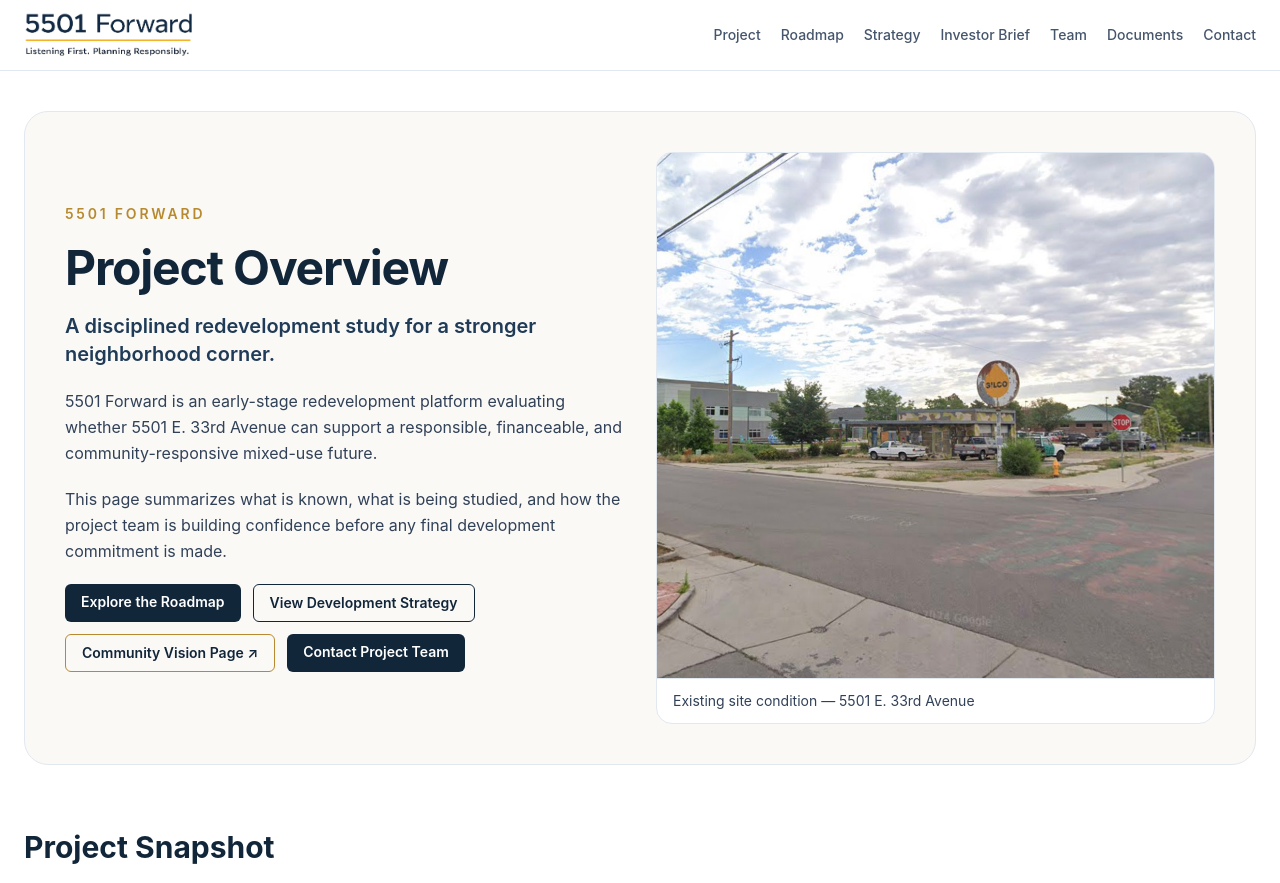
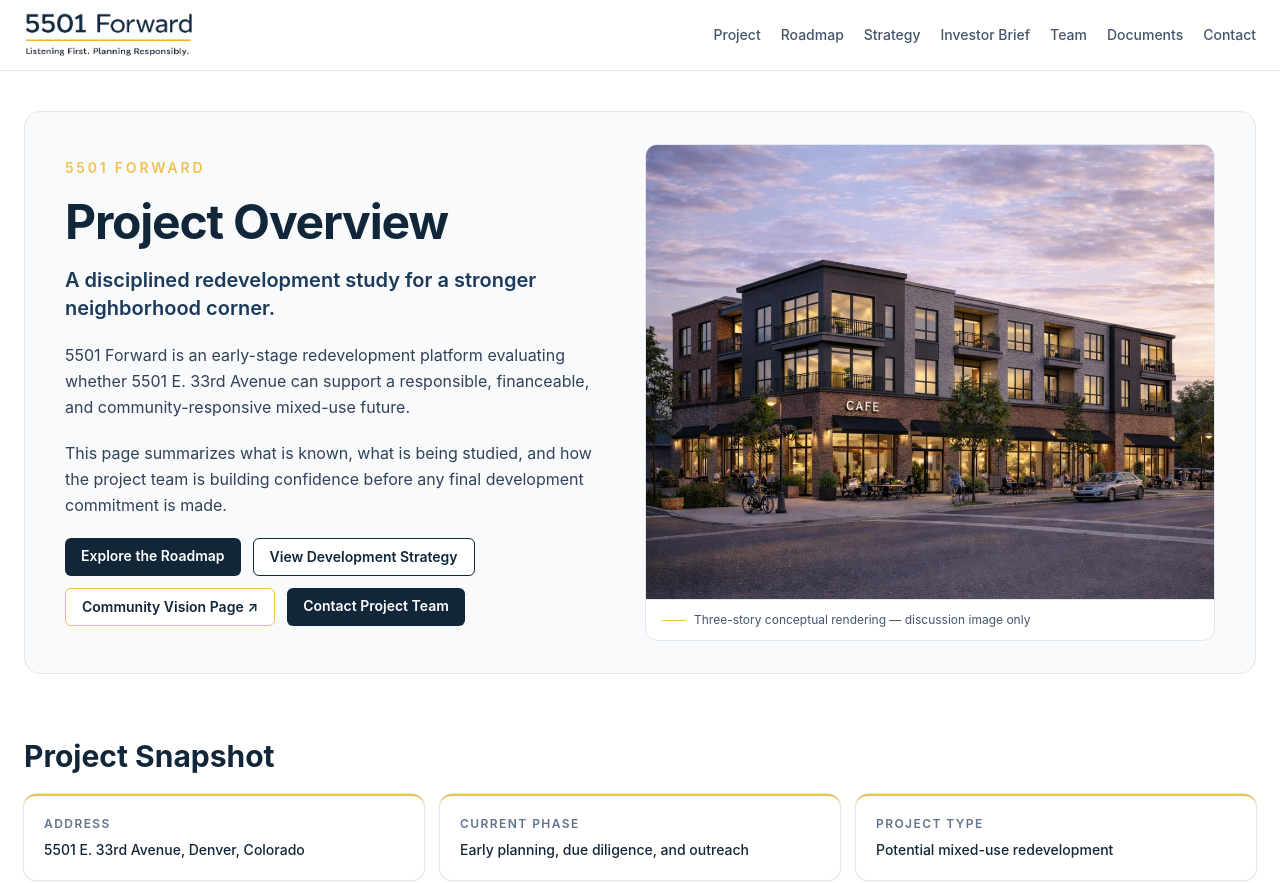
Before and after one commit to martinez-frank/5501-forward-site, a Next.js app: page /project in a window 1280 px wide. Shown: the top 883 px of the page. Built offline with nearby package versions, Linux system fonts and the light colour scheme.

Commit message:
Refine project page hero layout and brand color discipline

```diff
--- a/app/project/page.tsx
+++ b/app/project/page.tsx
@@ -15,24 +15,28 @@ const snapshotCards = [
 export default function ProjectPage() {
   return (
     <div className="space-y-16 pb-8">
-      <section className="rounded-3xl border border-slate-200 bg-[#faf9f6] p-6 sm:p-10">
-        <div className="grid gap-8 lg:grid-cols-2 lg:items-center">
+      <section className="rounded-2xl border border-slate-200 bg-slate-50 px-6 py-7 sm:px-8 sm:py-8 lg:px-10">
+        <div className="grid gap-8 lg:grid-cols-[minmax(0,1fr)_minmax(0,1.04fr)] lg:items-center">
           <div className="space-y-5">
-            <p className="text-sm font-semibold uppercase tracking-[0.2em] text-[#b78a2f]">5501 Forward</p>
+            <p className="text-sm font-semibold uppercase tracking-[0.2em] text-[#f2c14e]">5501 Forward</p>
             <h1 className="text-4xl font-bold tracking-tight text-[#12263a] sm:text-5xl">Project Overview</h1>
-            <h2 className="text-xl font-semibold text-[#1f3b57]">A disciplined redevelopment study for a stronger neighborhood corner.</h2>
+            <h2 className="text-xl font-semibold text-[#1b3958]">A disciplined redevelopment study for a stronger neighborhood corner.</h2>
             <p className="text-base leading-relaxed text-slate-700">5501 Forward is an early-stage redevelopment platform evaluating whether 5501 E. 33rd Avenue can support a responsible, financeable, and community-responsive mixed-use future.</p>
             <p className="text-base leading-relaxed text-slate-700">This page summarizes what is known, what is being studied, and how the project team is building confidence before any final development commitment is made.</p>
             <div className="flex flex-wrap gap-3">
               <Link href="/execution-roadmap" className="rounded-md bg-[#12263a] px-4 py-2 text-sm font-semibold text-white">Explore the Roadmap</Link>
-              <Link href="/development-strategy" className="rounded-md border border-[#12263a] px-4 py-2 text-sm font-semibold text-[#12263a]">View Development Strategy</Link>
-              <Link href="/community" target="_blank" rel="noopener noreferrer" className="rounded-md border border-[#b78a2f] px-4 py-2 text-sm font-semibold text-[#12263a]">Community Vision Page ↗</Link>
+              <Link href="/development-strategy" className="rounded-md border border-[#12263a] bg-white px-4 py-2 text-sm font-semibold text-[#12263a]">View Development Strategy</Link>
+              <Link href="/community" target="_blank" rel="noopener noreferrer" className="rounded-md border border-[#f2c14e] bg-white px-4 py-2 text-sm font-semibold text-[#12263a]">Community Vision Page ↗</Link>
               <Link href="/contact" className="rounded-md bg-[#12263a] px-4 py-2 text-sm font-semibold text-white">Contact Project Team</Link>
             </div>
           </div>
-          <figure className="overflow-hidden rounded-2xl border border-slate-200 bg-white">
-            <Image src="/images/5501-existing-site.jpg" alt="Existing site condition at 5501 E. 33rd Avenue" width={1400} height={900} className="h-full w-full object-cover" priority />
-            <figcaption className="border-t border-slate-200 px-4 py-3 text-sm text-slate-700">Existing site condition — 5501 E. 33rd Avenue</figcaption>
+          <figure className="overflow-hidden rounded-xl border border-slate-200 bg-white">
+            <div className="relative aspect-[5/4] w-full">
+              <Image src="/images/5501-3story-rendering.jpg" alt="Three-story mixed-use conceptual rendering at 5501 E. 33rd Avenue" fill className="object-cover object-center" priority sizes="(min-width: 1024px) 50vw, 100vw" />
+            </div>
+            <figcaption className="border-t border-slate-200 px-4 py-3 text-xs text-slate-600">
+              <span className="mr-2 inline-block h-px w-6 align-middle bg-[#f2c14e]" />Three-story conceptual rendering — discussion image only
+            </figcaption>
           </figure>
         </div>
       </section>
@@ -41,7 +45,7 @@ export default function ProjectPage() {
         <h3 className="text-3xl font-bold text-[#12263a]">Project Snapshot</h3>
         <div className="grid gap-4 sm:grid-cols-2 lg:grid-cols-3">
           {snapshotCards.map(([label, value]) => (
-            <article key={label} className="rounded-xl border-t-2 border-[#b78a2f] bg-white p-5 shadow-sm ring-1 ring-slate-200">
+            <article key={label} className="rounded-xl border-t-2 border-[#f2c14e] bg-white p-5 shadow-sm ring-1 ring-slate-200">
               <p className="text-xs font-semibold uppercase tracking-[0.12em] text-slate-500">{label}</p>
               <p className="mt-2 text-sm font-medium text-[#12263a]">{value}</p>
             </article>
@@ -61,7 +65,7 @@ export default function ProjectPage() {
             'Potential alignment between private investment and public-sector goals',
             'Long-term neighborhood reinvestment',
           ].map((item) => (
-            <li key={item} className="rounded-lg border border-[#b78a2f]/60 bg-[#17324d] p-4 text-sm">{item}</li>
+            <li key={item} className="rounded-lg border border-[#f2c14e]/60 bg-[#17324d] p-4 text-sm">{item}</li>
           ))}
         </ul>
       </section>
@@ -91,7 +95,7 @@ export default function ProjectPage() {
         <div>
           <h3 className="text-2xl font-bold text-[#12263a]">What We Are Studying</h3>
           <ul className="mt-4 space-y-3 text-sm text-slate-700">
-            {['Building scale and neighborhood fit','Ground-floor retail and service uses','Housing feasibility','Parking, access, and circulation','Environmental due diligence','Entitlement path','Public/private financing tools','Capital readiness','Construction feasibility through GC input'].map((item) => <li key={item}>• {item}</li>)}
+            {['Building scale and neighborhood fit', 'Ground-floor retail and service uses', 'Housing feasibility', 'Parking, access, and circulation', 'Environmental due diligence', 'Entitlement path', 'Public/private financing tools', 'Capital readiness', 'Construction feasibility through GC input'].map((item) => <li key={item}>• {item}</li>)}
           </ul>
         </div>
       </section>
@@ -111,7 +115,7 @@ export default function ProjectPage() {
             </figure>
           ))}
         </div>
-        <p className="rounded-xl border-l-4 border-[#b78a2f] bg-[#faf9f6] p-4 text-sm text-slate-700">Conceptual image for discussion purposes only. Final design, height, density, unit count, retail layout, parking configuration, financing, approvals, and construction scope remain subject to due diligence, community input, entitlement review, public process, and project underwriting.</p>
+        <p className="rounded-xl border-l-4 border-[#f2c14e] bg-slate-50 p-4 text-sm text-slate-700">Conceptual image for discussion purposes only. Final design, height, density, unit count, retail layout, parking configuration, financing, approvals, and construction scope remain subject to due diligence, community input, entitlement review, public process, and project underwriting.</p>
       </section>
 
       <section className="rounded-3xl bg-[#12263a] p-6 text-white sm:p-10">
@@ -125,7 +129,7 @@ export default function ProjectPage() {
             ['Entitlement Strategy', 'Evaluate approvals, zoning pathways, public process, and city review requirements.'],
             ['Capital Readiness', 'Organize the diligence package, project narrative, cost assumptions, and funding path before advancing.'],
           ].map(([title, copy]) => (
-            <article key={title} className="rounded-xl border border-[#b78a2f]/60 bg-[#17324d] p-4">
+            <article key={title} className="rounded-xl border border-[#f2c14e]/60 bg-[#17324d] p-4">
               <h4 className="font-semibold">{title}</h4>
               <p className="mt-2 text-sm text-slate-200">{copy}</p>
             </article>
@@ -146,7 +150,7 @@ export default function ProjectPage() {
             ['6', 'Final Scope and Execution Decision', 'Only after the prior gates are validated can a final go/no-go recommendation be considered.'],
           ].map(([n, title, copy]) => (
             <article key={n} className="rounded-xl bg-white p-5 ring-1 ring-slate-200">
-              <p className="text-xl font-bold text-[#b78a2f]">Gate {n}</p>
+              <p className="text-xl font-bold text-[#f2c14e]">Gate {n}</p>
               <h4 className="mt-1 text-lg font-semibold text-[#12263a]">{title}</h4>
               <p className="mt-2 text-sm text-slate-700">{copy}</p>
             </article>
@@ -158,8 +162,8 @@ export default function ProjectPage() {
         <h3 className="text-3xl font-bold text-[#12263a]">Potential Public Benefits Being Evaluated</h3>
         <p className="text-slate-700">The project team is evaluating whether a future redevelopment could support public-facing benefits while remaining financially and technically feasible.</p>
         <div className="grid gap-4 sm:grid-cols-2 lg:grid-cols-3">
-          {['More active street edge','Neighborhood-serving retail or services','New housing opportunities','Improved frontage and pedestrian experience','Long-term reinvestment in the site','Potential public-private alignment'].map((item) => (
-            <article key={item} className="rounded-xl border-l-4 border-[#b78a2f] bg-white p-4 ring-1 ring-slate-200 text-sm text-[#12263a]">Potential benefit being evaluated: {item}</article>
+          {['More active street edge', 'Neighborhood-serving retail or services', 'New housing opportunities', 'Improved frontage and pedestrian experience', 'Long-term reinvestment in the site', 'Potential public-private alignment'].map((item) => (
+            <article key={item} className="rounded-xl border-l-4 border-[#f2c14e] bg-white p-4 ring-1 ring-slate-200 text-sm text-[#12263a]">Potential benefit being evaluated: {item}</article>
           ))}
         </div>
       </section>
@@ -174,7 +178,7 @@ export default function ProjectPage() {
             'The capital structure must support responsible execution.',
             'Community and public-sector feedback must be understood before advancing.',
             'Construction feasibility must be tested through GC input.',
-          ].map((item) => <article key={item} className="rounded-xl border-l-4 border-[#b78a2f] bg-[#17324d] p-4 text-sm">{item}</article>)}
+          ].map((item) => <article key={item} className="rounded-xl border-l-4 border-[#f2c14e] bg-[#17324d] p-4 text-sm">{item}</article>)}
         </div>
       </section>
 
@@ -192,7 +196,7 @@ export default function ProjectPage() {
         <Link href="/team" className="inline-flex rounded-md bg-[#12263a] px-4 py-2 text-sm font-semibold text-white">Meet the Project Team</Link>
       </section>
 
-      <section className="rounded-2xl border border-slate-200 bg-[#faf9f6] p-5 text-sm leading-relaxed text-slate-700">
+      <section className="rounded-2xl border border-slate-200 bg-slate-50 p-5 text-sm leading-relaxed text-slate-700">
         All images, program assumptions, building heights, unit counts, retail layouts, parking concepts, financing structures, public incentives, timelines, and construction scope remain preliminary and subject to due diligence, community input, financing, entitlement review, public agency review, and City and County of Denver approval.
       </section>
 
@@ -200,8 +204,8 @@ export default function ProjectPage() {
         <h3 className="text-3xl font-bold">Move forward with discipline.</h3>
         <div className="mt-5 flex flex-wrap gap-3">
           <Link href="/execution-roadmap" className="rounded-md bg-white px-4 py-2 text-sm font-semibold text-[#12263a]">Explore the Roadmap</Link>
-          <Link href="/development-strategy" className="rounded-md border border-white px-4 py-2 text-sm font-semibold text-white">View Development Strategy</Link>
-          <Link href="/community" target="_blank" rel="noopener noreferrer" className="rounded-md border border-[#b78a2f] bg-white px-4 py-2 text-sm font-semibold text-[#12263a]">Community Vision Page ↗</Link>
+          <Link href="/development-strategy" className="rounded-md border border-white bg-white px-4 py-2 text-sm font-semibold text-[#12263a]">View Development Strategy</Link>
+          <Link href="/community" target="_blank" rel="noopener noreferrer" className="rounded-md border border-[#f2c14e] bg-white px-4 py-2 text-sm font-semibold text-[#12263a]">Community Vision Page ↗</Link>
           <Link href="/contact" className="rounded-md bg-[#12263a] px-4 py-2 text-sm font-semibold text-white">Contact Project Team</Link>
         </div>
       </section>
```
